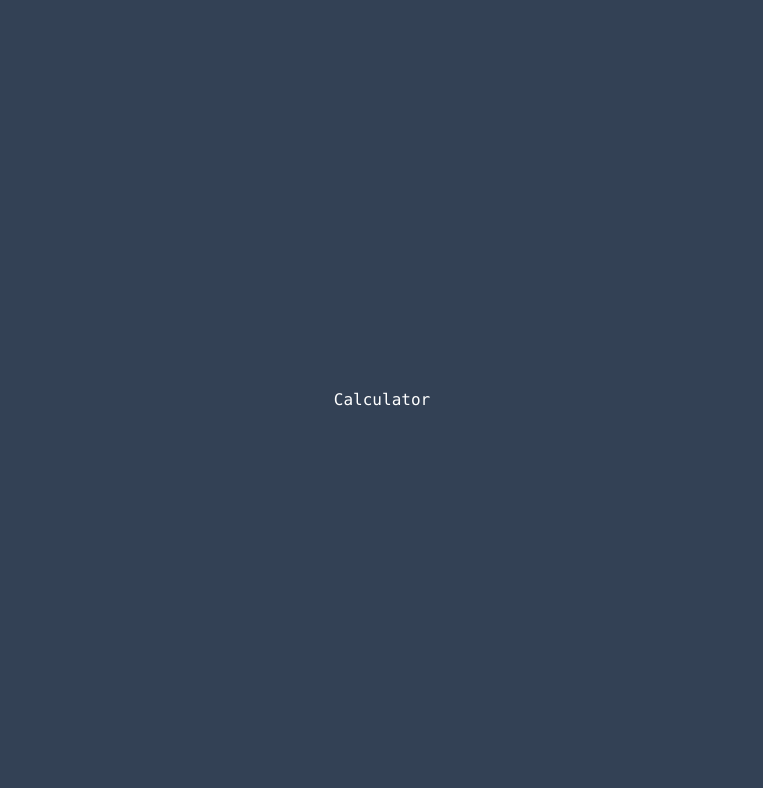
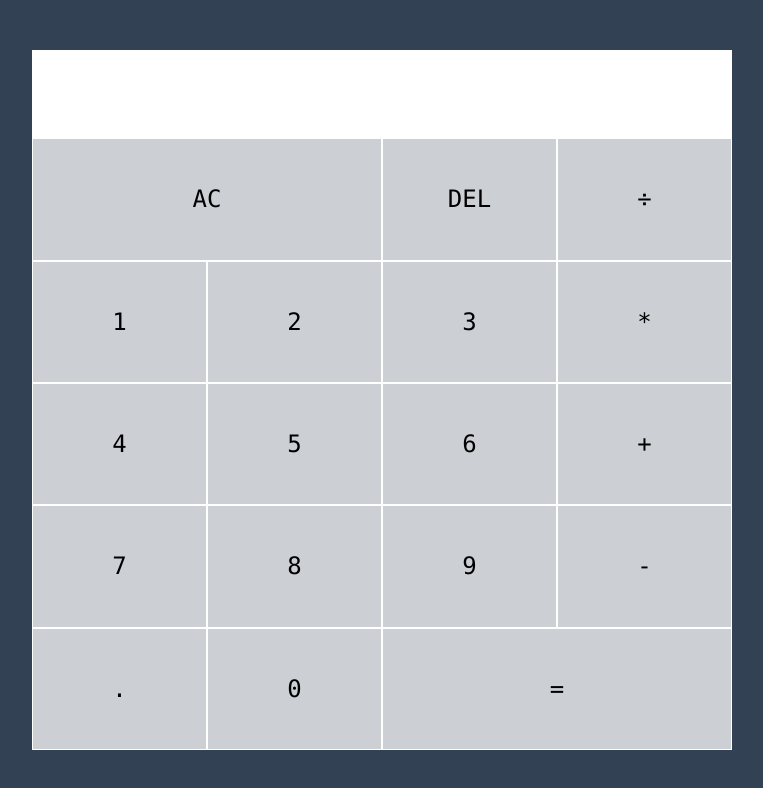
Before and after one commit to hkshakib/reactfunbox, a React (Create React App) app: page /calculator in a window 1280 px wide. Shown: the top 788 px of the page, without its empty margins (258-1021 px from the left). Built offline with nearby package versions, Linux system fonts and the light colour scheme.

Commit message:
feat: Added Calculator App with raw implementation and Styling

```diff
--- /dev/null
+++ b/src/components/Calculator/DigitButton.jsx
@@ -0,0 +1,12 @@
+import { ACTIONS } from '../../pages/Calculator';
+
+export default function DigitButton({ dispatch, digit }) {
+  return (
+    <button
+    className='cursor-pointer text-2xl border border-white outline-none bg-white bg-opacity-75 hover:bg-opacity-90 focus:bg-opacity-90'
+      onClick={() => dispatch({ type: ACTIONS.ADD_DIGIT, payload: { digit } })}
+    >
+      {digit}
+    </button>
+  )
+}
--- /dev/null
+++ b/src/components/Calculator/OperationButton.jsx
@@ -0,0 +1,14 @@
+import { ACTIONS } from '../../pages/Calculator';
+
+export default function OperationButton({ dispatch, operation }) {
+  return (
+    <button
+    className='cursor-pointer text-2xl border border-white outline-none bg-white bg-opacity-75 hover:bg-opacity-90 focus:bg-opacity-90'
+      onClick={() =>
+        dispatch({ type: ACTIONS.CHOOSE_OPERATION, payload: { operation } })
+      }
+    >
+      {operation}
+    </button>
+  )
+}
--- a/src/pages/Calculator.jsx
+++ b/src/pages/Calculator.jsx
@@ -1,8 +1,179 @@
-import React from 'react'
+import { useReducer } from "react"
+import DigitButton from "../components/Calculator/DigitButton";
+import OperationButton from "../components/Calculator/OperationButton"
 
-function Calculator() {
+export const ACTIONS = {
+  ADD_DIGIT: "add-digit",
+  CHOOSE_OPERATION: "choose-operation",
+  CLEAR: "clear",
+  DELETE_DIGIT: "delete-digit",
+  EVALUATE: "evaluate",
+}
+
+function reducer(state, { type, payload }) {
+  switch (type) {
+    case ACTIONS.ADD_DIGIT:
+      if (state.overwrite) {
+        return {
+          ...state,
+          currentOperand: payload.digit,
+          overwrite: false,
+        }
+      }
+      if (payload.digit === "0" && state.currentOperand === "0") {
+        return state
+      }
+      if (payload.digit === "." && state.currentOperand.includes(".")) {
+        return state
+      }
+
+      return {
+        ...state,
+        currentOperand: `${state.currentOperand || ""}${payload.digit}`,
+      }
+    case ACTIONS.CHOOSE_OPERATION:
+      if (state.currentOperand == null && state.previousOperand == null) {
+        return state
+      }
+
+      if (state.currentOperand == null) {
+        return {
+          ...state,
+          operation: payload.operation,
+        }
+      }
+
+      if (state.previousOperand == null) {
+        return {
+          ...state,
+          operation: payload.operation,
+          previousOperand: state.currentOperand,
+          currentOperand: null,
+        }
+      }
+
+      return {
+        ...state,
+        previousOperand: evaluate(state),
+        operation: payload.operation,
+        currentOperand: null,
+      }
+    case ACTIONS.CLEAR:
+      return {}
+    case ACTIONS.DELETE_DIGIT:
+      if (state.overwrite) {
+        return {
+          ...state,
+          overwrite: false,
+          currentOperand: null,
+        }
+      }
+      if (state.currentOperand == null) return state
+      if (state.currentOperand.length === 1) {
+        return { ...state, currentOperand: null }
+      }
+
+      return {
+        ...state,
+        currentOperand: state.currentOperand.slice(0, -1),
+      }
+    case ACTIONS.EVALUATE:
+      if (
+        state.operation == null ||
+        state.currentOperand == null ||
+        state.previousOperand == null
+      ) {
+        return state
+      }
+
+      return {
+        ...state,
+        overwrite: true,
+        previousOperand: null,
+        operation: null,
+        currentOperand: evaluate(state),
+      }
+  }
+}
+
+function evaluate({ currentOperand, previousOperand, operation }) {
+  const prev = parseFloat(previousOperand)
+  const current = parseFloat(currentOperand)
+  if (isNaN(prev) || isNaN(current)) return ""
+  let computation = ""
+  switch (operation) {
+    case "+":
+      computation = prev + current
+      break
+    case "-":
+      computation = prev - current
+      break
+    case "*":
+      computation = prev * current
+      break
+    case "÷":
+      computation = prev / current
+      break
+  }
+
+  return computation.toString()
+}
+
+const INTEGER_FORMATTER = new Intl.NumberFormat("en-us", {
+  maximumFractionDigits: 0,
+})
+function formatOperand(operand) {
+  if (operand == null) return
+  const [integer, decimal] = operand.split(".")
+  if (decimal == null) return INTEGER_FORMATTER.format(integer)
+  return `${INTEGER_FORMATTER.format(integer)}.${decimal}`
+}
+
+const Calculator = () =>  {
+  const [{ currentOperand, previousOperand, operation }, dispatch] = useReducer(
+    reducer,
+    {}
+  )
+
   return (
-    <div className='text-white'>Calculator</div>
+    <div className="grid grid-cols-4 grid-rows-auto h-[700px] w-[700px] justify-center">
+      <div className="col-span-full bg-white  flex flex-col items-end justify-between  break-words">
+        <div className="text-black text-base">
+          {formatOperand(previousOperand)} {operation}
+        </div>
+        <div className="text-black text-2xl">{formatOperand(currentOperand)}</div>
+      </div>
+      <button
+        className="col-span-2 cursor-pointer text-2xl border border-white outline-none bg-white bg-opacity-75 hover:bg-opacity-90 focus:bg-opacity-90"
+        onClick={() => dispatch({ type: ACTIONS.CLEAR })}
+      >
+        AC
+      </button>
+      <button className="cursor-pointer text-2xl border border-white outline-none bg-white bg-opacity-75 hover:bg-opacity-90 focus:bg-opacity-90" onClick={() => dispatch({ type: ACTIONS.DELETE_DIGIT })}>
+        DEL
+      </button>
+      <OperationButton operation="÷" dispatch={dispatch} />
+      <DigitButton digit="1" dispatch={dispatch} />
+      <DigitButton digit="2" dispatch={dispatch} />
+      <DigitButton digit="3" dispatch={dispatch} />
+      <OperationButton operation="*" dispatch={dispatch} />
+      <DigitButton digit="4" dispatch={dispatch} />
+      <DigitButton digit="5" dispatch={dispatch} />
+      <DigitButton digit="6" dispatch={dispatch} />
+      <OperationButton operation="+" dispatch={dispatch} />
+      <DigitButton digit="7" dispatch={dispatch} />
+      <DigitButton digit="8" dispatch={dispatch} />
+      <DigitButton digit="9" dispatch={dispatch} />
+      <OperationButton operation="-" dispatch={dispatch} />
+      <DigitButton digit="." dispatch={dispatch} />
+      <DigitButton digit="0" dispatch={dispatch} />
+      <button
+        className="col-span-2 cursor-pointer text-2xl border border-white outline-none bg-white bg-opacity-75 hover:bg-opacity-90 focus:bg-opacity-90"
+        onClick={() => dispatch({ type: ACTIONS.EVALUATE })}
+      >
+        =
+      </button>
+    </div>
   )
 }
 
```
